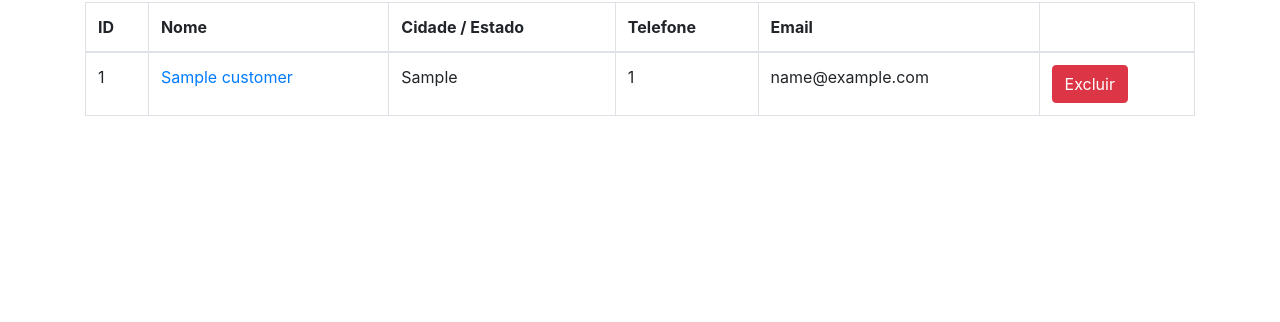
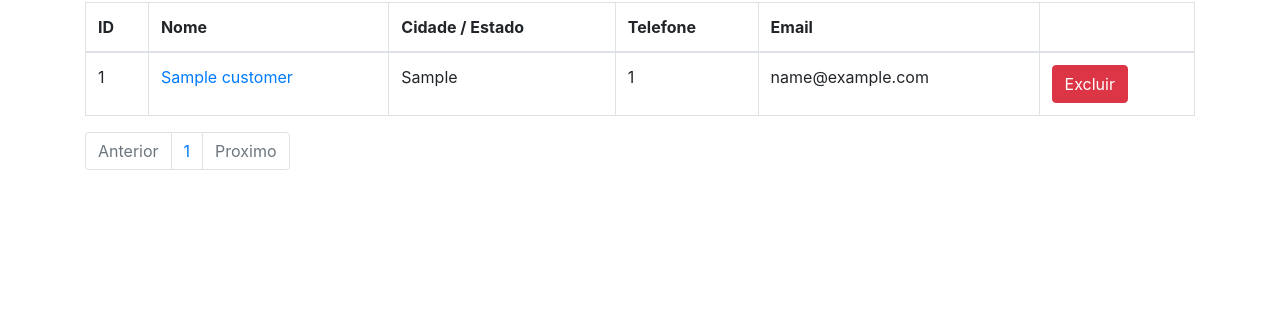
Before and after one commit to alesalg/Customer-Manager, a Django app: template customer/templates/customer/customer_list.html in a window 1280 px wide. Shown: the part 207-529 px from the top of the page. Run offline with Django 3.2, Linux system fonts and the light colour scheme; the template is opened without the code that fills it: most values are stand-ins (such as "Sample title", 1, 10 or a date in 2020); some libraries are stand-ins or nearby versions.

Commit message:
pagination

```diff
--- a/customer/templates/customer/customer_list.html
+++ b/customer/templates/customer/customer_list.html
@@ -33,4 +33,25 @@
             {% endfor %}
         </tbody>
     </table>
+
+    <ul class="pagination">
+    {% if page_obj.has_previous %}
+        <li class="page-item"><a class="page-link" href="?page={{ page_obj.previous_page_number }}">Anterior</a></li>
+    {% else %}
+        <li class="page-item disabled"><a class="page-link" href="#">Anterior</a></li>
+    {% endif %}
+
+    {% for object in page_obj.paginator.page_range %}
+        <li class="page-item"><a class="page-link" href="?page={{ forloop.counter }}">{{ forloop.counter }} </a></li>
+    {% endfor %}
+
+    {% if page_obj.has_next %}
+        <li class="page-item"><a class="page-link" href="?page={{ page_obj.next_page_number }}">Proximo</a></li>
+    {% else %}
+        <li class="page-item disabled"><a class="page-link" href="#">Proximo</a></li>
+    {% endif %}
+
+    </ul>
+    </nav>
+
 {% endblock %}
--- a/customer/views.py
+++ b/customer/views.py
@@ -7,6 +7,7 @@ from django.shortcuts import get_object_or_404
 
 class CustomerListView(ListView):
     template_name = "customer/customer_list.html"
+    paginate_by = 5
     model = Customer
     queryset = Customer.objects.all()
 
```
Also changed, not shown: db.sqlite3.
